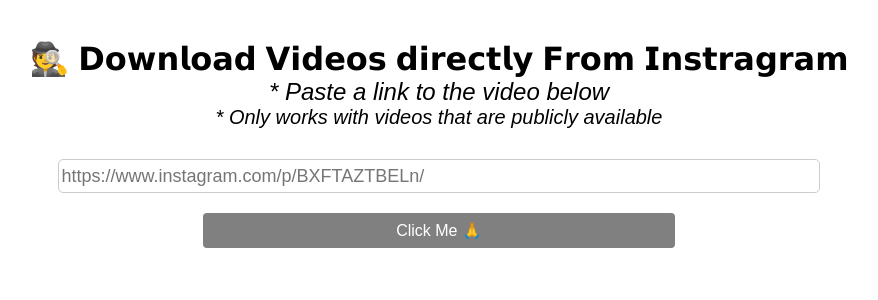
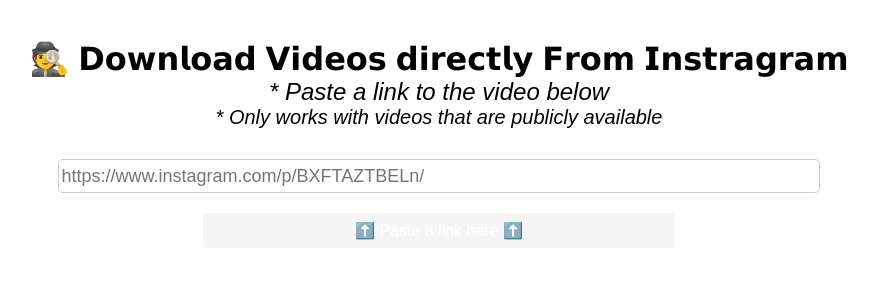
Before and after one commit to seyi-adeleke/ig-client, a React (Create React App) app: page / in a window 1280 px wide. Shown: the top 300 px of the page, without its empty margins (201-1079 px from the left). Built offline with nearby package versions, Linux system fonts and the light colour scheme.

Commit message:
added more styles to button

```diff
--- a/src/App.css
+++ b/src/App.css
@@ -1,3 +1,7 @@
 .App {
   text-align: center;
 }
+
+.submit-button:hover:enabled {
+  border: 2px solid;
+}
--- a/src/components/Main.js
+++ b/src/components/Main.js
@@ -14,8 +14,15 @@
       setUrl(event.target.value)
     }
 
-    function validateUrl() {
+    function valideUrl() {
       return !url.startsWith('https://www.instagram.com/');
+    }
+
+    function toggleButtonCopy() {
+      if(!valideUrl()) {
+        return `Click Me ${fetchRandomEmoji()}`
+      }
+      return '⬆️ Paste a link here ⬆️'
     }
 
     return (
@@ -47,10 +54,11 @@
                 <Box my={20}>
                     <StyledButton
                       width={[ 1, 1, 1/2 ]}
-                      disabled={validateUrl()}
+                      disabled={valideUrl()}
                       onClick={() => console.log('click')}
+                      className='submit-button'
                     >
-                      {`Click Me ${fetchRandomEmoji()}`}
+                      {toggleButtonCopy()}
                     </StyledButton>
                 </Box>
             </Box>
--- a/src/components/Utils.js
+++ b/src/components/Utils.js
@@ -13,7 +13,7 @@
 `;
 
 export const StyledButton = styled(Button)({
-    border: '1px solid #ccc',
-    backgroundColor: props => props.disabled ? 'grey' : 'whitesmoke',
-    color:'black'
+    border: props => props.disabled ? '1px solid whitesmoke' : '1px solid black',
+    backgroundColor: props => props.disabled ? 'whitesmoke' : 'white',
+    color: props => props.disabled ? 'grey' : 'black',
 });
```
